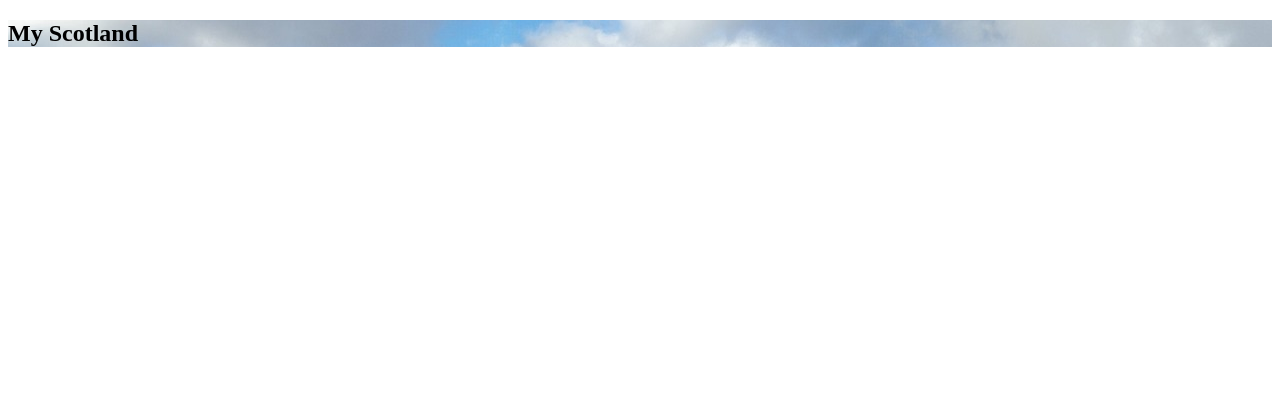
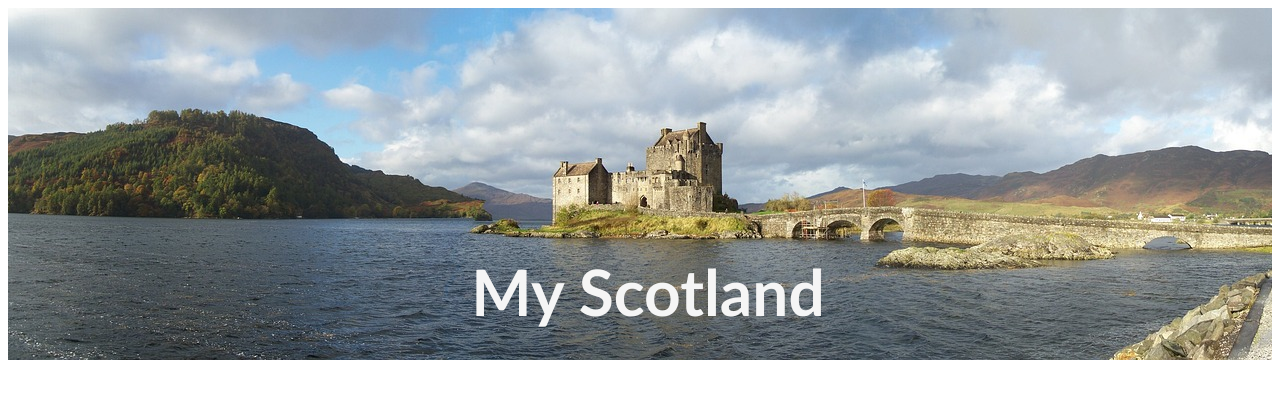
Before and after one commit to GilSinik123/MyScotlandWebpage, a plain HTML site: page index.html in a window 1280 px wide. Drawn offline with Linux system fonts and the light colour scheme.

Commit message:
Made the hero text and the hero image

```diff
--- a/style.css
+++ b/style.css
@@ -1,3 +1,20 @@
+* {
+    font-family: 'Trebuchet MS', 'Lucida Sans Unicode', 'Lucida Grande', 'Lucida Sans', Arial, sans-serif;
+}
+
 .hero-image {
-    background-image: url("./images/scotland-1987599_1280.jpg")
+    background-image: url("./images/scotland-1987599_1280.jpg");
+    height: 352px;
+    background-position: center;
+    background-repeat: no-repeat;
+    background-size: cover;
 }
+
+.hero-text {
+    color: whitesmoke;
+    position: absolute;
+    top: 200px;
+    width: 100%;
+    text-align: center;
+    font-size: 4rem;
+}
```
